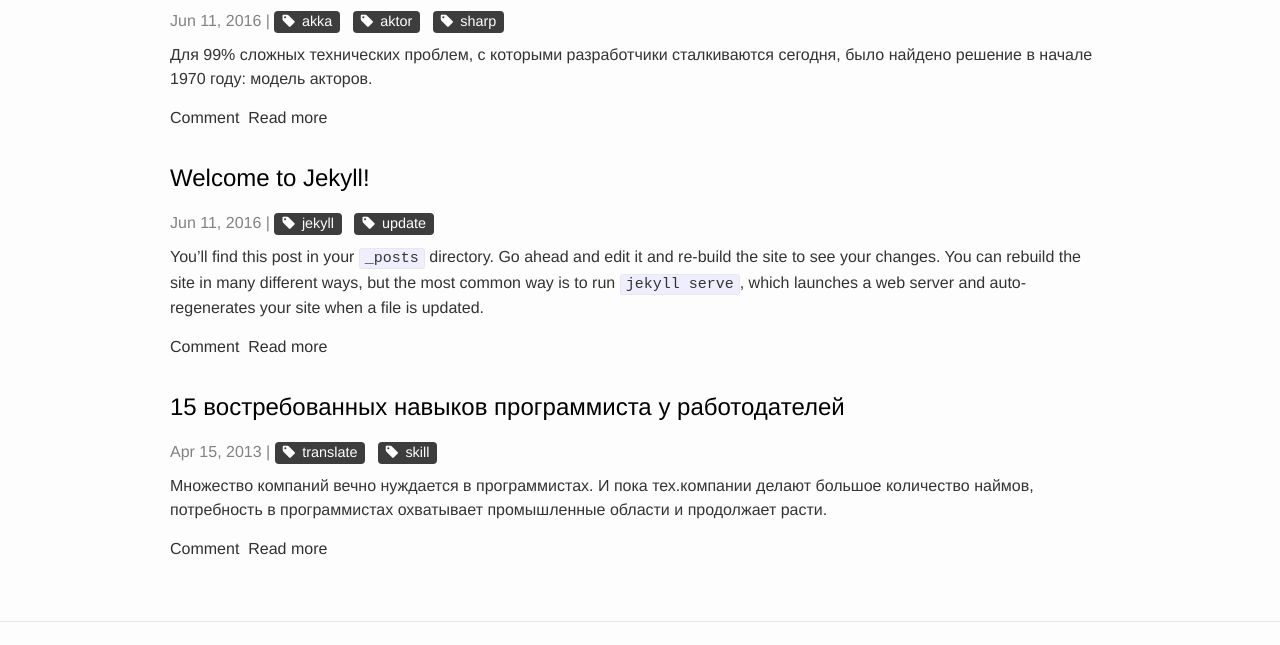
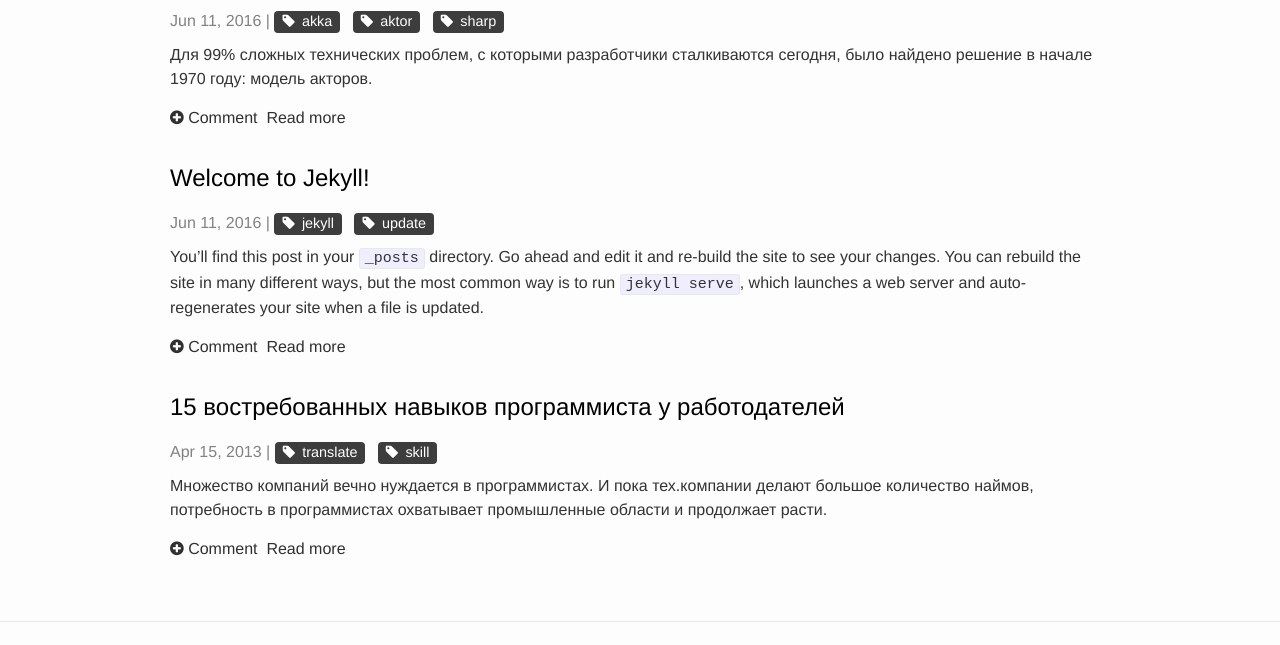
Before and after one commit to martamoshkin/blog.zverit.com, a Jekyll site: the page built from index.html, in a window 1280 px wide. Shown: the part 134-779 px from the top of the page. Built offline with Jekyll 4.4.1, drawn with Linux system fonts in a browser that asks for light colours; nearby versions of some CDN libraries.

Commit message:
Update index.html

```diff
--- a/index.html
+++ b/index.html
@@ -23,7 +23,7 @@ layout: default
           {{ post.content | split:"<!-- more -->" | first % }}
           </div>
           <div class="codinfox-post-more">
-            <a href="{{ post.url }}#disqus_thread">Comment</a>&nbsp;
+            <a href="{{ post.url }}#disqus_thread"> <i class="fa fa-plus-circle" aria-hidden="true"></i> Comment</a>&nbsp;
             <a href="{{ post.url }}">Read more</a>
         </div>
         </span>
```
